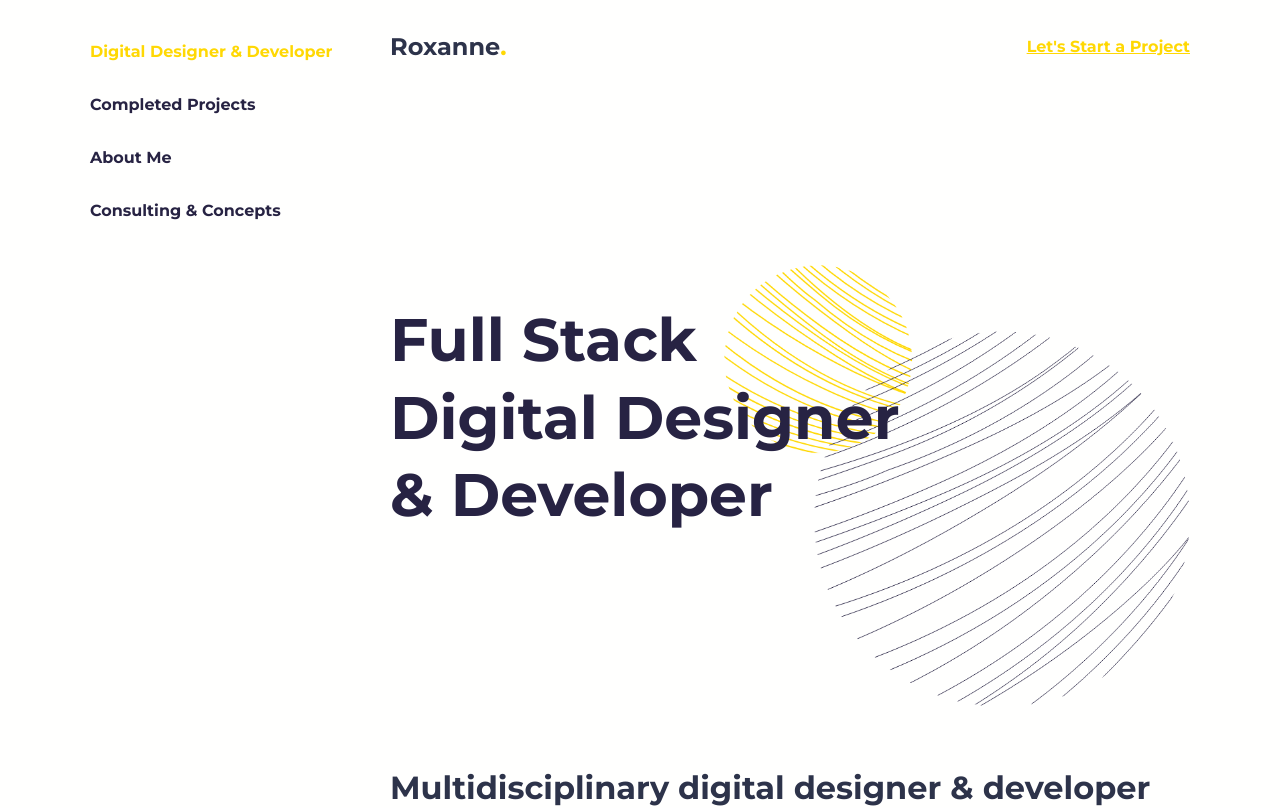
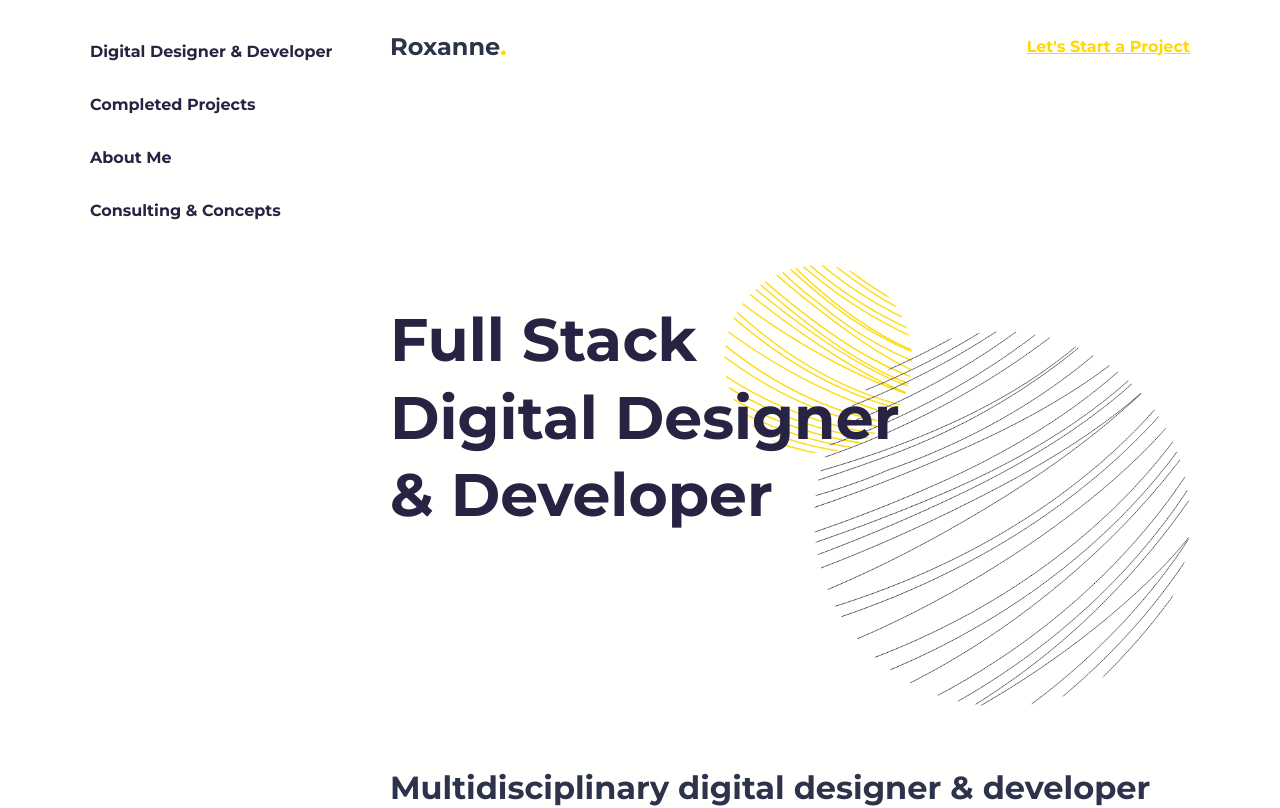
Before and after one commit to roxtran/roxanne-react, a React (Create React App) app: page / in a window 1280 px wide. Shown: the top 808 px of the page. Built offline with nearby package versions, Linux system fonts and the light colour scheme.

Commit message:
change nav to skills

```diff
--- a/src/components/Nav.js
+++ b/src/components/Nav.js
@@ -8,7 +8,7 @@ const Nav = () => {
       <ul>
         <li>
           <Scroll
-            to='hero'
+            to='skills'
             smooth={true}
             duration={500}
             spy={true}
```
